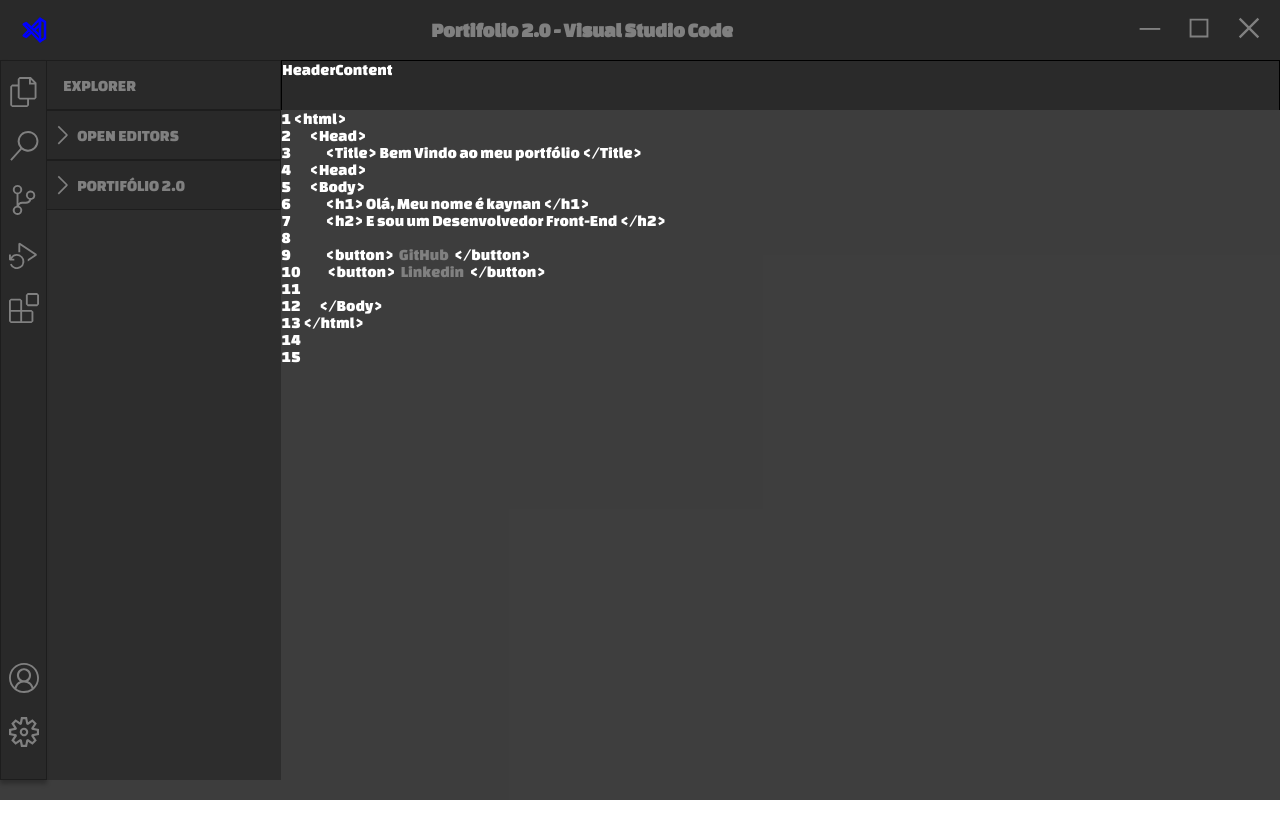
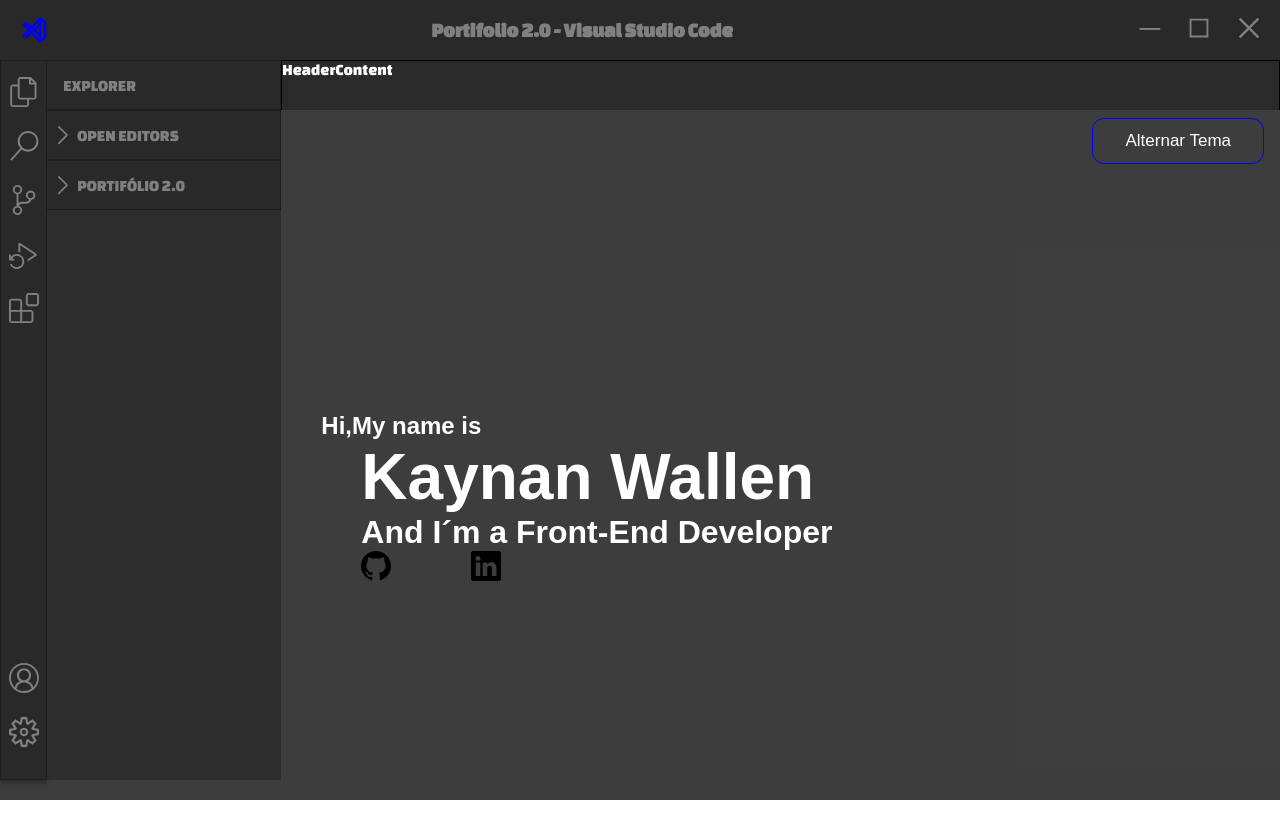
Before and after one commit to KaynanWallen/Portifolio-2.0, a React (Vite) app: page / in a window 1280 px wide. Built offline with nearby package versions, Linux system fonts and the light colour scheme.

Commit message:
Estilização alternativa do layout

```diff
--- a/src/Styles/Components/StyledContentMain/StyleCntMain.ts
+++ b/src/Styles/Components/StyledContentMain/StyleCntMain.ts
@@ -3,4 +3,10 @@ import styled from "styled-components";
 export const StyledContentMain = styled.div`
     width: 100%;
     background: transparent;
+
+    .SectionButton {
+        display: flex;
+        justify-content: flex-end;
+        margin:  .5rem 1rem;
+    }
 `
--- /dev/null
+++ b/src/Styles/Components/StyledInfoContent/StyledHome.ts
@@ -0,0 +1,35 @@
+import styled from "styled-components";
+
+export const StyledHomeContent = styled.div `
+    font-family: sans-serif;
+    width: 100%;
+    height: 90%;
+    display: flex;
+    flex-direction: row;
+    align-items: center;
+    justify-content: space-between;
+    box-sizing: border-box;
+    .infos {
+        width: 520px;
+        margin-left: 40px;
+        div {
+            margin-left: 40px;
+
+            section {
+                display: flex;
+                gap: 0 5rem;
+
+            }
+        }
+        h1 {
+            font-size: 1.5rem;
+        }
+        h3 {
+            font-size: 4rem;
+        }
+        h4 {
+            font-size: 2rem;
+        }
+    }
+
+`
--- /dev/null
+++ b/src/Styles/Components/StyledInfoContent/StyledSkills.ts
@@ -0,0 +1,25 @@
+import styled from "styled-components";
+
+export const StyledSkills = styled.div `
+    display: flex;
+    flex-direction: column;
+    align-items: center;
+    div {
+        margin-top: 5rem;
+        width: 1000px;
+        height: auto;
+        display: flex;
+        flex-wrap: wrap;
+        flex-direction: row;
+        justify-content: center;
+        align-items: center;
+        gap: 1rem;
+        section {
+            margin-top: 1rem;
+            background: rgba(41, 41, 41, 0.8);
+            border-radius: 15px;
+            width: 250px;
+            height: 80px;
+        }
+    }
+`
--- a/src/Styles/GlobalStyles.ts
+++ b/src/Styles/GlobalStyles.ts
@@ -1,4 +1,4 @@
-import styled from "styled-components";
+import styled, {css} from "styled-components";
 
 export const StyledApp = styled.div`
     height: 100%;
@@ -15,3 +15,65 @@ export const StyledApp = styled.div`
     font-family: 'Changa One', cursive;
 
 `
+
+interface iStyledButtonProps {
+    buttonSize: "lg" | "md" | "sm";
+    buttonStyle: "solid" | "outline";
+}
+
+export const StyledButton = styled.button<iStyledButtonProps> `
+    display: inline-flex;
+    align-items: center;
+    justify-content: center;
+    gap: 0.6rem;
+    font-family: "Poppins" , sans-serif;
+    font-size: 17px;
+    transition: 0.4s;
+
+    border-radius: 12px;
+    cursor: pointer;
+    ${({buttonSize}) => {
+        switch(buttonSize) {
+            case 'lg':
+                return css `
+                    padding: 0 2rem;
+                    height: 69px;
+                `
+
+            case 'md':
+                return css `
+                    padding: 0 2rem;
+                    height: 46px;
+                `
+            case 'sm':
+                return css `
+                    padding: 0 1.5rem;
+                    height: 42px;
+                `
+        }
+    }}
+
+    ${({buttonStyle}) => {
+        switch(buttonStyle){
+            case 'solid':
+                return css `
+                    background: $blue;
+                    color: white;
+                `
+            case 'outline':
+                return css `
+                    border: 1px solid blue;
+                    background-color: transparent;
+                    color: white;
+                    &:hover{
+                        background-color: blue;
+                    }
+                `
+        }
+    }}
+
+    &:hover{
+        filter: brightness(1.1);
+        box-shadow: 0px 4px 25px rgba(255, 249, 249, 0.25);
+    }
+`
--- a/src/components/ContentMain/ContentMain.tsx
+++ b/src/components/ContentMain/ContentMain.tsx
@@ -1,8 +1,7 @@
-import React from 'react'
+import React, {useState} from 'react'
 import { StyledContentMain } from '../../Styles/Components/StyledContentMain/StyleCntMain'
 import HeaderContent from './HeaderContent'
 import Home from '../InfosPages/Home'
-import About from '../InfosPages/About'
 import Cursos from '../InfosPages/About/Schools/Cursos'
 import Escolaridade from '../InfosPages/About/Schools/Escolaridade'
 import Front_End from '../InfosPages/About/Skills/Front_End'
@@ -10,23 +9,46 @@ import Back_End from '../InfosPages/About/Skills/Back_End'
 import Portifolio from '../InfosPages/Projetos/Portifolio'
 import GameHub from '../InfosPages/Projetos/GameHub'
 import GameFinder from '../InfosPages/Projetos/GameFinder'
+import { StyledButton } from '../../Styles/GlobalStyles'
+import LayoutContent from '../../Styles/Layout/LayoutContent'
+
+import { DataHome, DataCursos, DataEsolaridade, DataSkills, DataProjetos} from '../../data/database';
 
 type Props = {
   currentPage: string;
 };
 
+
 const ContentMain = ({ currentPage }: Props) => {
+
+  const [buttonState, setButtonState] = useState<boolean>(true);
+
+  const handlebuttonState = () => {
+    setButtonState(!buttonState);
+    console.log(buttonState)
+  };
+
   return (
     <StyledContentMain>
       <HeaderContent/>
-      {currentPage === 'home' && <Home />}
-      {currentPage === 'Schools_Cursos' && <Cursos />}
-      {currentPage === 'Schools_Escolaridade' && <Escolaridade />}
-      {currentPage === 'Skills_front' && <Front_End />}
-      {currentPage === 'Skills_back' && <Back_End />}
-      {currentPage === 'Projetos_portifolio' && <Portifolio />}
-      {currentPage === 'Projetos_gamehub' && <GameHub />}
-      {currentPage === 'Projetos_GameFinder' && <GameFinder/>}
+      <section className='SectionButton'>
+        <StyledButton buttonSize='md' buttonStyle='outline' onClick={() => handlebuttonState()}>Alternar Tema </StyledButton>
+      </section>
+      {currentPage === 'home' && (
+        buttonState ? <Home /> : <LayoutContent Array={DataHome} />
+      )}
+      {currentPage === 'Schools_Cursos' && (
+        buttonState ? <Cursos /> : <LayoutContent Array={DataCursos} />
+      )}
+      {currentPage === 'Schools_Escolaridade' && (
+        buttonState ? <Escolaridade /> : <LayoutContent Array={DataEsolaridade} />
+      )}
+      {currentPage === 'Skills_back' && (
+        buttonState ? <Back_End /> : <LayoutContent Array={DataSkills} />
+      )}
+      {currentPage === 'Projetos_portifolio' && (
+        buttonState ? <Portifolio /> : <LayoutContent Array={DataProjetos} />
+      )}
     </StyledContentMain>
   )
 }
--- a/src/components/InfosPages/About/Schools/Cursos.tsx
+++ b/src/components/InfosPages/About/Schools/Cursos.tsx
@@ -7,7 +7,7 @@ import LayoutContent from '../../../../Styles/Layout/LayoutContent'
 const Cursos = () => {
   return (
     <div>
-      <LayoutContent Array={DataCursos} />
+      <h1>Cursos</h1>
     </div>
   )
 }
--- a/src/components/InfosPages/About/Schools/Escolaridade.tsx
+++ b/src/components/InfosPages/About/Schools/Escolaridade.tsx
@@ -6,7 +6,7 @@ import { DataEsolaridade } from '../../../../data/database';
 const Escolaridade = () => {
   return (
     <div>
-      <LayoutContent Array={DataEsolaridade} />
+      <h1>Escolaridade</h1>
     </div>
   )
 }
--- a/src/components/InfosPages/About/Skills/Back_End.tsx
+++ b/src/components/InfosPages/About/Skills/Back_End.tsx
@@ -1,13 +1,31 @@
-import React from 'react'
+import { StyledSkills } from "../../../../Styles/Components/StyledInfoContent/StyledSkills"
 
-import LayoutContent from '../../../../Styles/Layout/LayoutContent'
-import { DataSkills } from '../../../../data/database';
 
 const Back_End = () => {
   return (
-    <div>
-      <LayoutContent Array={DataSkills} />
-    </div>
+      <StyledSkills>
+          <h1> Skills </h1>
+          <div className="skills">
+            <section>
+            </section>
+            <section>
+            </section>
+            <section>
+            </section>
+            <section>
+            </section>
+            <section>
+            </section>
+            <section>
+            </section>
+            <section>
+            </section>
+            <section>
+            </section>
+            <section>
+            </section>
+          </div>
+      </StyledSkills>
   )
 }
 
--- a/src/components/InfosPages/Home.tsx
+++ b/src/components/InfosPages/Home.tsx
@@ -1,13 +1,23 @@
 import React from 'react'
-import LayoutContent from '../../Styles/Layout/LayoutContent'
 
-import { DataHome} from '../../data/database';
+import {BsGithub, BsLinkedin} from 'react-icons/bs'
+import { StyledHomeContent } from '../../Styles/Components/StyledInfoContent/StyledHome'
 
+import imagem from '../../assets/HomeImage.png'
 const Home = () => {
   return (
-      <div>
-        <LayoutContent Array={DataHome} />
-      </div>
+      <StyledHomeContent>
+        <section className='infos'>
+          <h1>Hi,My name is</h1>
+          <div>
+            <h3>Kaynan Wallen</h3>
+            <h4>And I´m a Front-End Developer</h4>
+            <section>
+              <BsGithub color = 'black' size={30}/> <BsLinkedin color = 'black' size={30}/>
+            </section>
+          </div>
+        </section>
+      </StyledHomeContent>
   )
 }
 
```
Also changed, not shown: src/assets/HomeImage.png (added).
